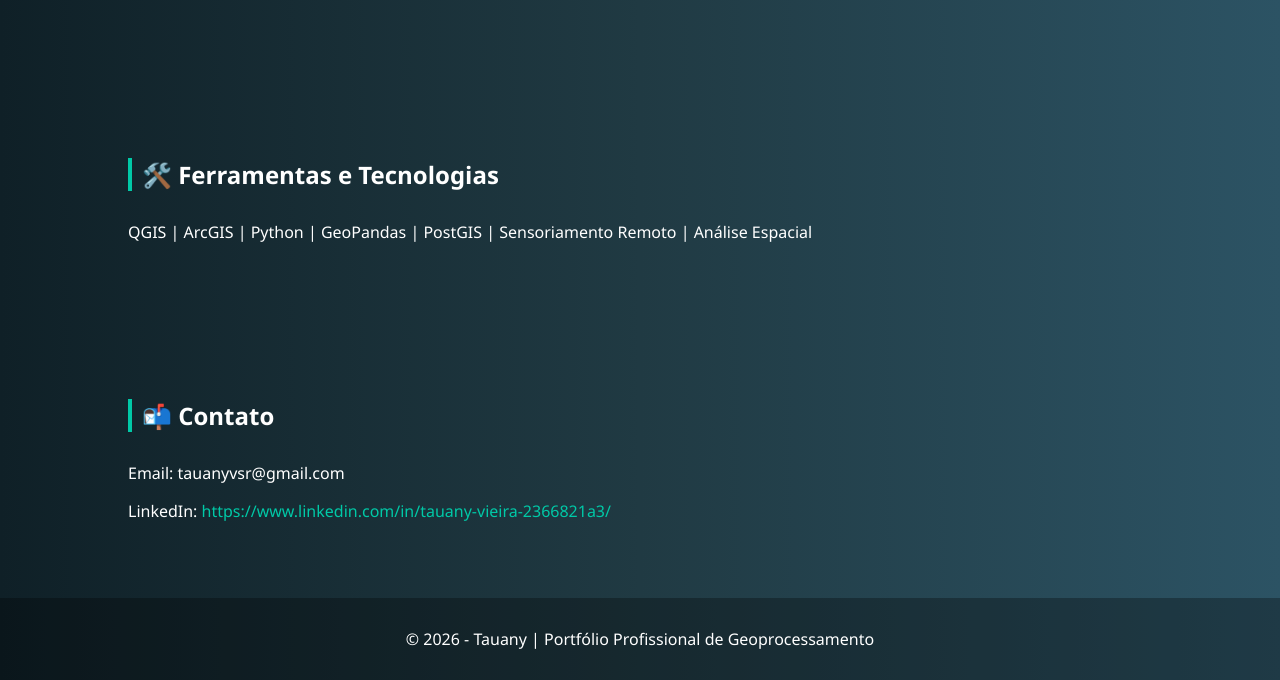
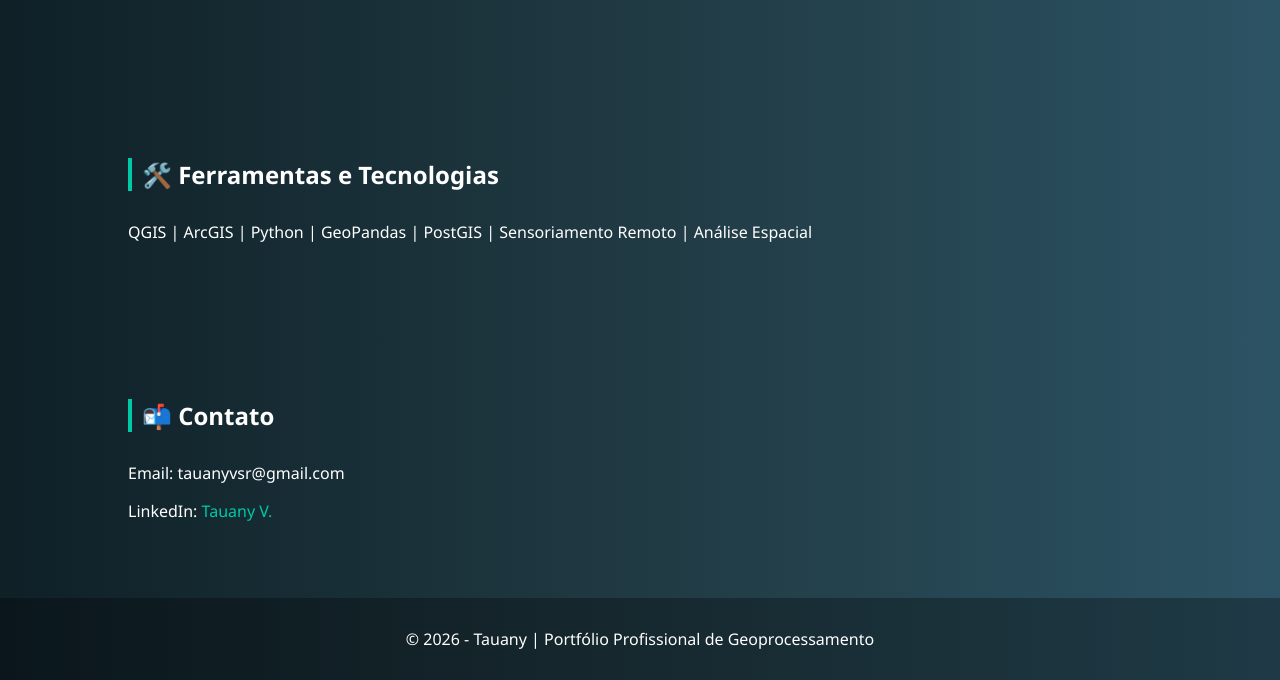
Before and after one commit to tauanyv/tauanyv.github.io, a plain HTML site: page index.html in a window 1280 px wide. Shown: the part 1182-1862 px from the top of the page. Drawn offline with Linux system fonts and the light colour scheme.

Commit message:
Update index.html

```diff
--- a/index.html
+++ b/index.html
@@ -95,7 +95,10 @@
 <section>
   <h2>📬 Contato</h2>
   <p>Email: tauanyvsr@gmail.com</p>
-  <p>LinkedIn: <a href="#">https://www.linkedin.com/in/tauany-vieira-2366821a3/</a></p>
+  <p>LinkedIn: <a href="https://www.linkedin.com/in/tauanyv" target="_blank">
+    Tauany V.
+  </a>
+ </p>
 </section>
 <footer>
   © 2026 - Tauany | Portfólio Profissional de Geoprocessamento
```
